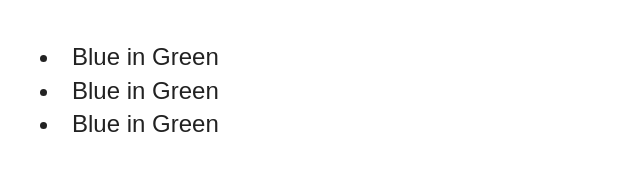
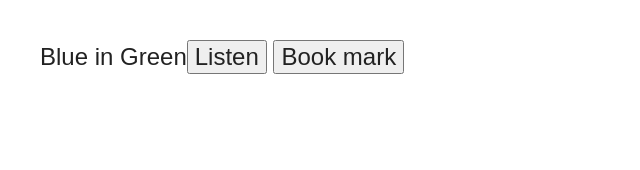
Before and after one commit to muhammdalaraby/backbone-sandbox, a plain HTML site: page index.html in a window 1280 px wide. Shown: the whole page, without its empty margins (0-640 px from the left). Drawn offline with Linux system fonts and the light colour scheme.

Commit message:
Attach with events

```diff
--- a/js/main.js
+++ b/js/main.js
@@ -15,46 +15,38 @@
 // Create  new song model
 let Song = Backbone.Model.extend();
 
-// Create new songs collection
-let Songs = Backbone.Collection.extend({
-    model: Song
-});
-
 // Create new song view
 let SongView = Backbone.View.extend({
-    tagName:"li",
+
+    // Create list event to handle Listen button click
+    events:{
+        // "click .listen":"onClick",
+        "click":"onClick",
+        "click .bookMark": "clickBookMark",
+    },
+
+    // Click function
+    onClick: function(){
+        console.log("button clikec");
+    },
+    clickBookMark: function(event){
+        event.stopPropagation();
+        console.log("clickBookMark ");
+    },
     render:function(){
-        this.$el.html(this.model.get('title'));
+        this.$el.html(this.model.get('title') + "<button>Listen</button>  <button class=\"bookMark\">Book mark</button>");
         return this;
     }
 });
 
-// Create new songs view
-let SongsView = Backbone.View.extend({
 
-    render:function (){
-        // Store this in slef var to prevent throw an error
-        const SELF = this;
-
-        // Iterate through collection models
-        this.model.each(function(song){
-            let songView =  new SongView({model:song});
-            // append song view element to the last item
-            SELF.$el.append(songView.render().$el);
-        });
-    }
-});
 
 
 // Fill songs data
-let songs = new Songs([
-    new Song({title:"Blue in Green"}),
-    new Song({title:"Blue in Green"}),
-    new Song({title:"Blue in Green"}),
-]);
+let song = new Song({title:"Blue in Green"});
 
 // create song view insance
-let songsView = new SongsView({el:"#container",model:songs});
+let songView = new SongView({el:"#container",model:song});
 
 // render song view
-songsView.render();
+songView.render();
```
Also changed, not shown: index.html (+1 -0 lines).
